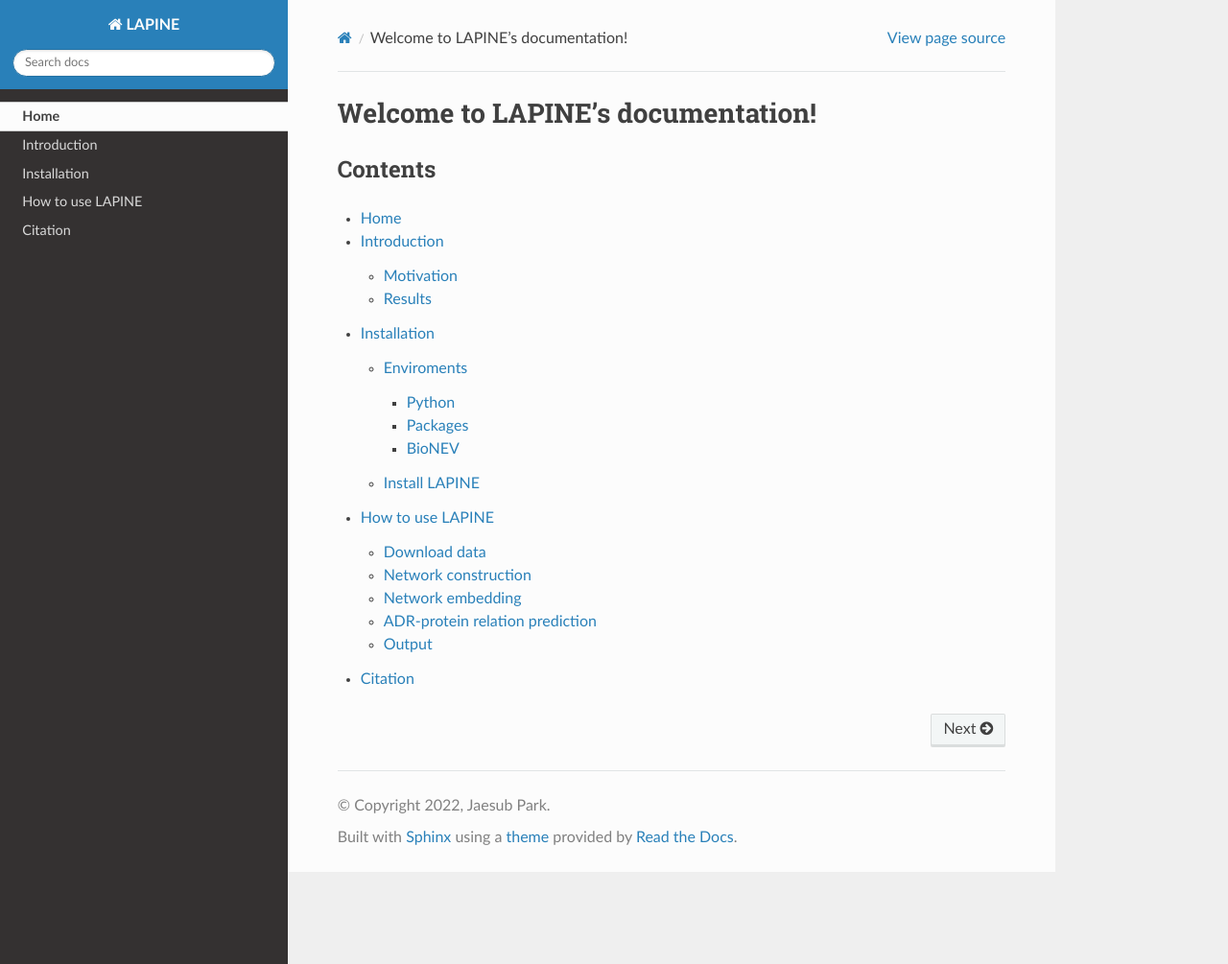
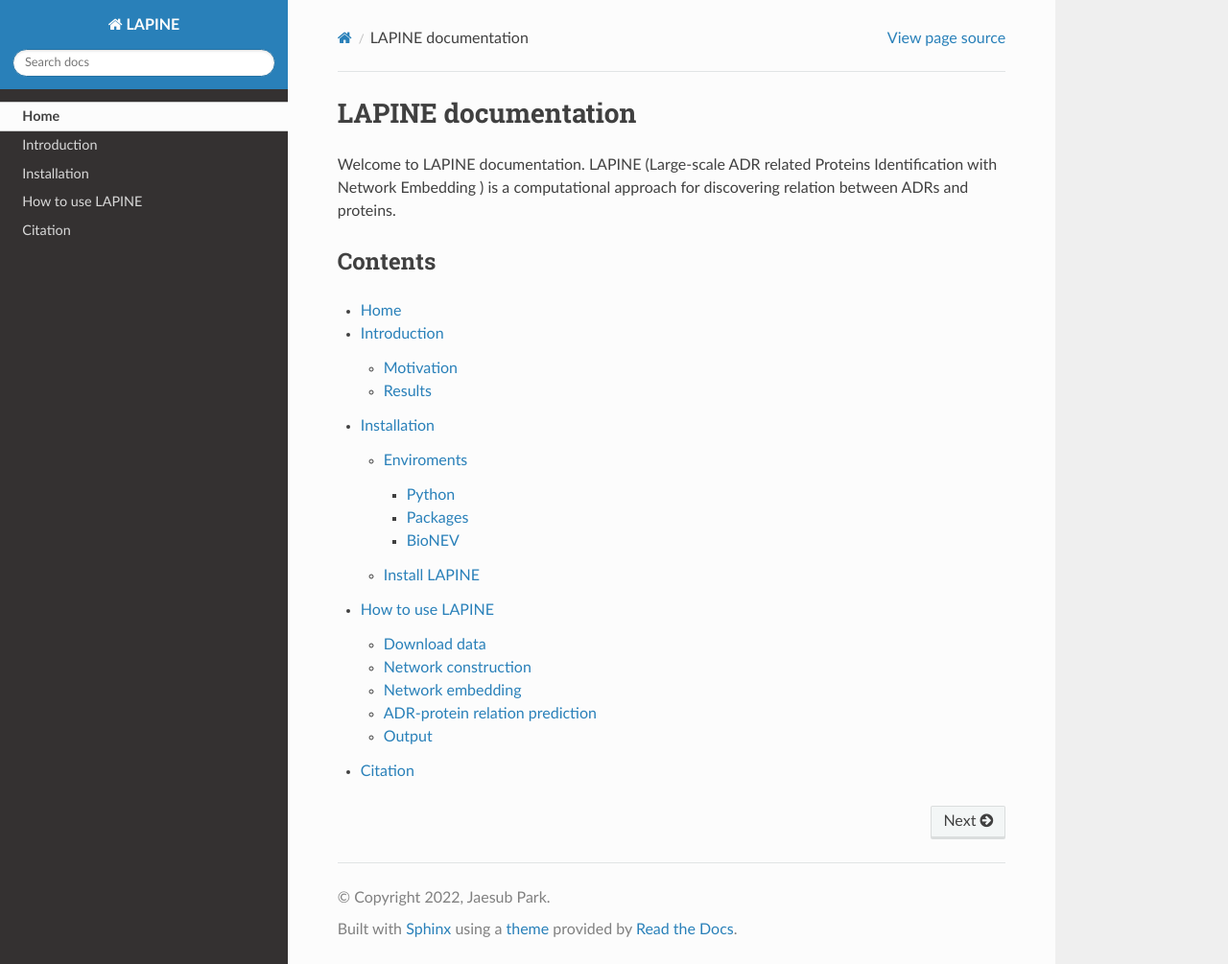
Before and after one commit to rupinas/LAPINE, a Sphinx documentation site: the page built from docs/index.rst, in a window 1280 px wide and 1005 px high. Shown: the whole window at 96% size. Built offline with Sphinx 7.4.7 and the Read the Docs theme 2.0.0, drawn with Linux system fonts in a browser that asks for light colours.

Commit message:
Update index.rst

```diff
--- a/docs/index.rst
+++ b/docs/index.rst
@@ -1,6 +1,8 @@
-Welcome to LAPINE's documentation!
+LAPINE documentation
 ===================================
 
+Welcome to LAPINE documentation. LAPINE (Large-scale ADR related Proteins Identification with Network Embedding
+) is a computational approach for discovering relation between ADRs and proteins.
 
 Contents
 --------
```
